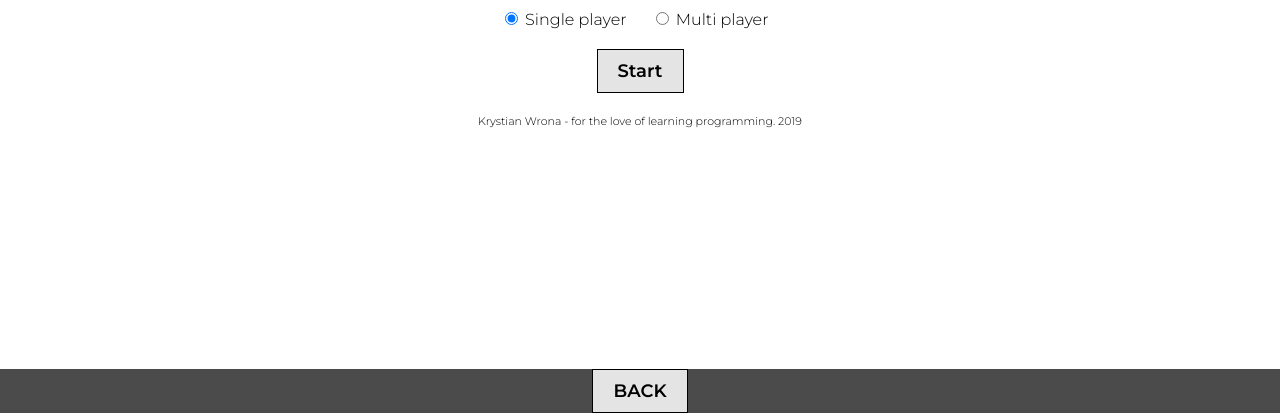
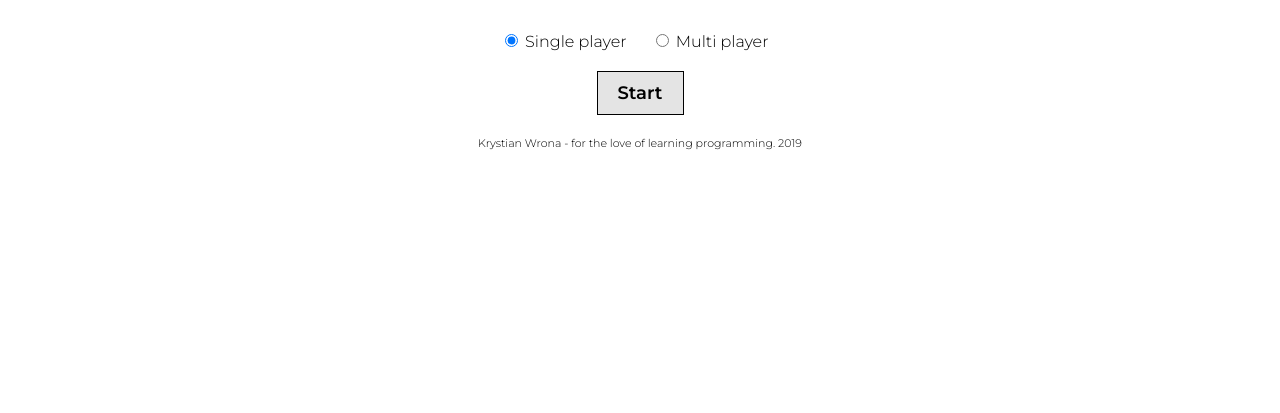
Before and after one commit to krystek77/Tetris-JS-Game, a plain HTML site: page index.html in a window 1280 px wide. Shown: the part 387-800 px from the top of the page. Drawn offline with Linux system fonts and the light colour scheme.

Commit message:
hide reload button on start page

```diff
--- a/index.html
+++ b/index.html
@@ -68,7 +68,7 @@
 				<p class="reset-info">To reset game, click reset button</p>
 			</div>
 		</div>
-		<button class="reload">BACK</button>
+		<button class="reload hide">BACK</button>
 		<script src="./player.js"></script>
 		<script src="./arena.js"></script>
 		<script src="./tetris.js"></script>
```
